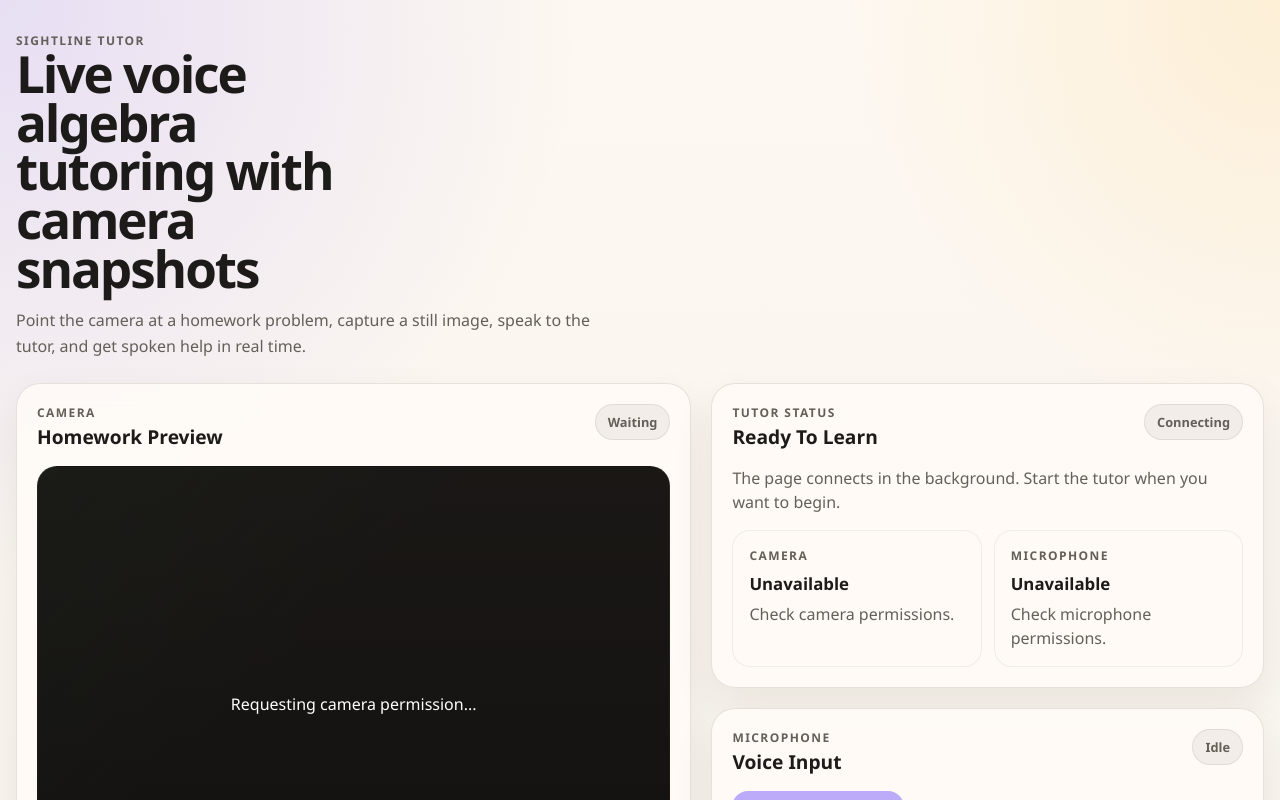
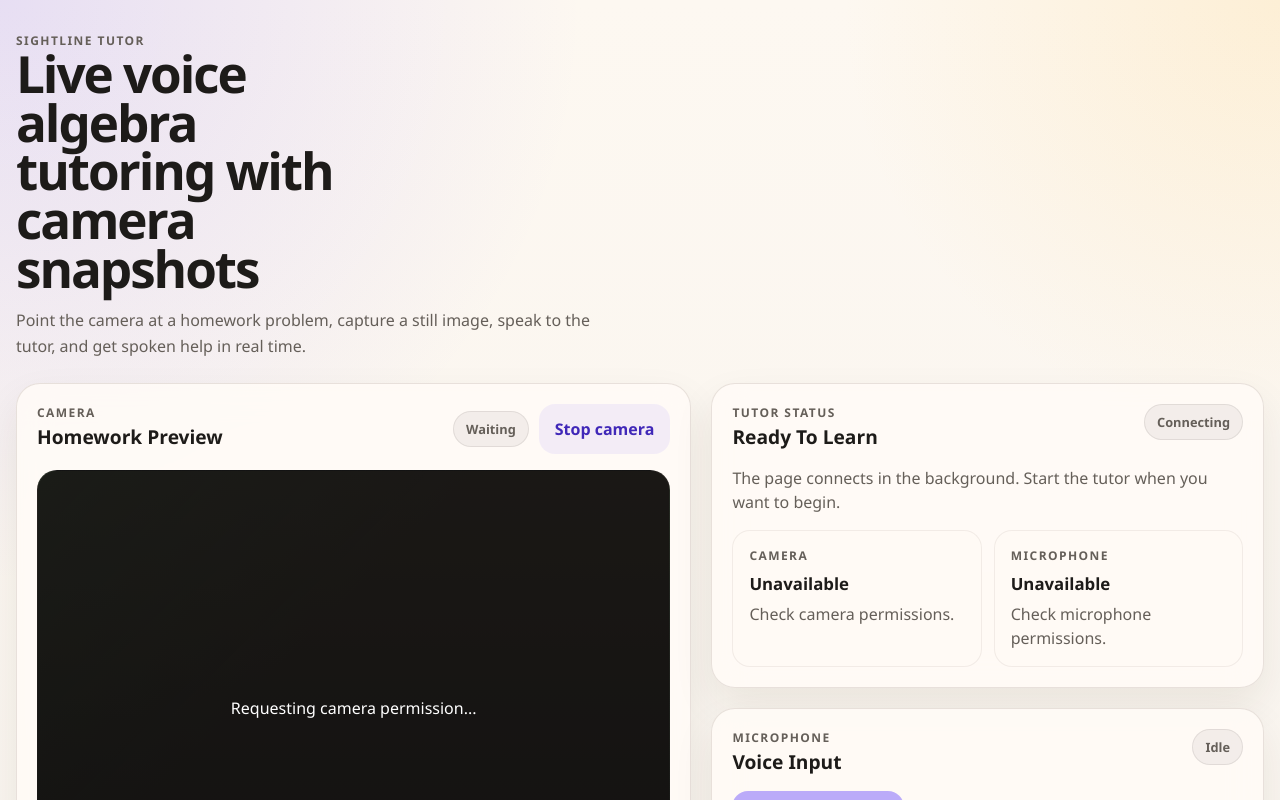
Before and after one commit to diablolaw/sightline_tutor, a Next.js app in the folder frontend/: page / in a window 1280 px wide. Shown: the top 800 px of the page. Built offline with nearby package versions, Linux system fonts and the light colour scheme; no server answers.

Commit message:
add option to disable camera

```diff
--- a/frontend/src/app/globals.css
+++ b/frontend/src/app/globals.css
@@ -231,6 +231,18 @@ textarea {
   color: #fff;
 }
 
+.camera-panel__actions {
+  display: flex;
+  align-items: center;
+  gap: 10px;
+  flex-wrap: wrap;
+  justify-content: flex-end;
+}
+
+.camera-panel__toggle {
+  padding: 10px 14px;
+}
+
 .control-grid {
   display: grid;
   grid-template-columns: repeat(2, minmax(0, 1fr));
--- a/frontend/src/app/page.tsx
+++ b/frontend/src/app/page.tsx
@@ -85,6 +85,14 @@ export default function Page() {
     );
   }, [session, webcam]);
 
+  const toggleCamera = useCallback(async () => {
+    if (webcam.isEnabled) {
+      webcam.stopCamera();
+      return;
+    }
+    await webcam.startCamera();
+  }, [webcam]);
+
   const toggleMic = useCallback(async () => {
     if (microphone.isRecording) {
       session.logClientEvent("mic_stop", "Stopping microphone capture.", "warning");
@@ -149,8 +157,10 @@ export default function Page() {
           <CameraPanel
             videoRef={webcam.videoRef}
             isReady={webcam.isReady}
+            isEnabled={webcam.isEnabled}
             error={webcam.error}
             onRetry={webcam.startCamera}
+            onToggle={toggleCamera}
           />
 
           <SessionControls
--- a/frontend/src/components/CameraPanel.tsx
+++ b/frontend/src/components/CameraPanel.tsx
@@ -5,11 +5,20 @@ import type { RefObject } from "react";
 type CameraPanelProps = {
   videoRef: RefObject<HTMLVideoElement | null>;
   isReady: boolean;
+  isEnabled: boolean;
   error: string | null;
   onRetry: () => void;
+  onToggle: () => void;
 };
 
-export function CameraPanel({ videoRef, isReady, error, onRetry }: CameraPanelProps) {
+export function CameraPanel({
+  videoRef,
+  isReady,
+  isEnabled,
+  error,
+  onRetry,
+  onToggle,
+}: CameraPanelProps) {
   return (
     <section className="panel">
       <div className="panel__header">
@@ -17,16 +26,27 @@ export function CameraPanel({ videoRef, isReady, error, onRetry }: CameraPanelPr
           <p className="eyebrow">Camera</p>
           <h2 className="panel__title">Homework Preview</h2>
         </div>
-        <span className={`badge ${isReady ? "badge--success" : "badge--muted"}`}>
-          {isReady ? "Live" : "Waiting"}
-        </span>
+        <div className="camera-panel__actions">
+          <span className={`badge ${isReady ? "badge--success" : isEnabled ? "badge--muted" : "badge--danger"}`}>
+            {isReady ? "Live" : isEnabled ? "Waiting" : "Off"}
+          </span>
+          <button className="button button--secondary camera-panel__toggle" onClick={onToggle}>
+            {isEnabled ? "Stop camera" : "Enable camera"}
+          </button>
+        </div>
       </div>
 
       <div className="camera-frame">
         <video ref={videoRef} className="camera-frame__video" muted playsInline autoPlay />
         {!isReady && (
           <div className="camera-frame__overlay">
-            <p>{error ? "Camera unavailable" : "Requesting camera permission..."}</p>
+            <p>
+              {error
+                ? "Camera unavailable"
+                : isEnabled
+                  ? "Requesting camera permission..."
+                  : "Camera is off"}
+            </p>
             {error ? (
               <>
                 <p className="subtle">{error}</p>
@@ -34,6 +54,10 @@ export function CameraPanel({ videoRef, isReady, error, onRetry }: CameraPanelPr
                   Retry camera
                 </button>
               </>
+            ) : !isEnabled ? (
+              <button className="button button--secondary" onClick={onToggle}>
+                Enable camera
+              </button>
             ) : null}
           </div>
         )}
--- a/frontend/src/hooks/useWebcamCapture.ts
+++ b/frontend/src/hooks/useWebcamCapture.ts
@@ -11,10 +11,12 @@ export function useWebcamCapture() {
   const videoRef = useRef<HTMLVideoElement | null>(null);
   const streamRef = useRef<MediaStream | null>(null);
   const [isReady, setIsReady] = useState(false);
+  const [isEnabled, setIsEnabled] = useState(false);
   const [error, setError] = useState<string | null>(null);
 
   const startCamera = useCallback(async () => {
     try {
+      setIsEnabled(true);
       if (!streamRef.current) {
         streamRef.current = await navigator.mediaDevices.getUserMedia({
           video: {
@@ -43,7 +45,12 @@ export function useWebcamCapture() {
   const stopCamera = useCallback(() => {
     streamRef.current?.getTracks().forEach((track) => track.stop());
     streamRef.current = null;
+    if (videoRef.current) {
+      videoRef.current.srcObject = null;
+    }
     setIsReady(false);
+    setIsEnabled(false);
+    setError(null);
   }, []);
 
   const captureFrame = useCallback(async (): Promise<CapturedFrame | null> => {
@@ -85,8 +92,9 @@ export function useWebcamCapture() {
       stopCamera,
       captureFrame,
       isReady,
+      isEnabled,
       error,
     }),
-    [captureFrame, error, isReady, startCamera, stopCamera],
+    [captureFrame, error, isEnabled, isReady, startCamera, stopCamera],
   );
 }
```
